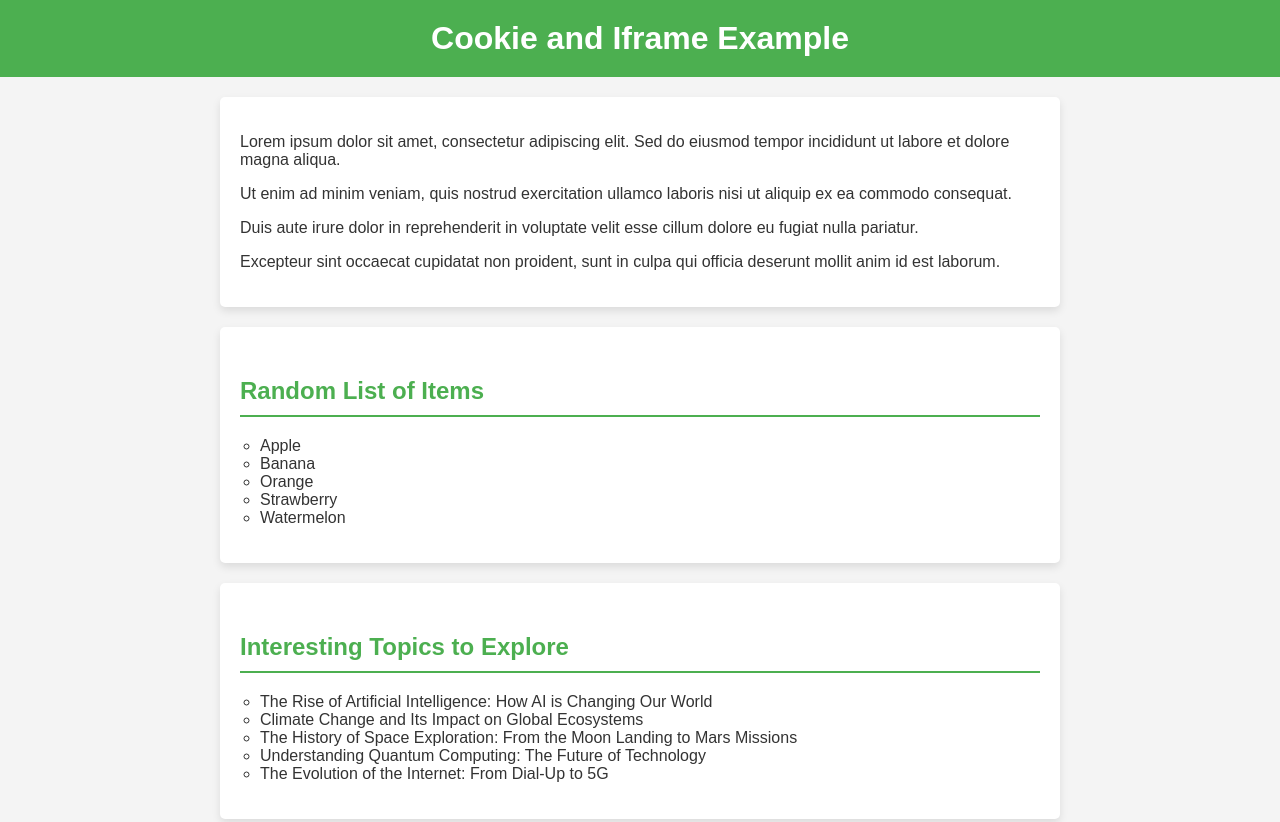
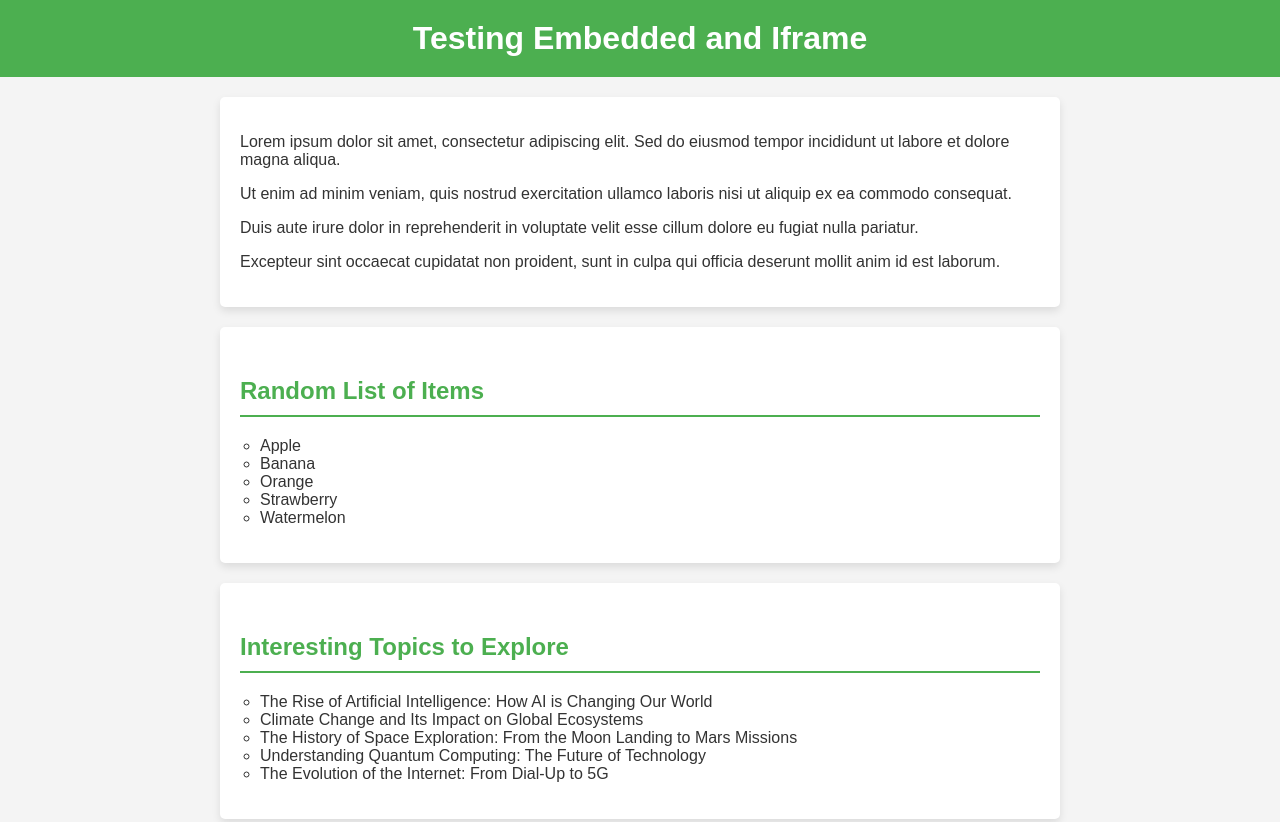
Before and after one commit to c06Herbieto/Testing.github.io, a plain HTML site: page index.html in a window 1280 px wide. Shown: the top 822 px of the page. Drawn offline with Linux system fonts and the light colour scheme.

Commit message:
Update index.html

```diff
--- a/index.html
+++ b/index.html
@@ -84,7 +84,7 @@
     </style>
 </head>
 <body>
-    <h1>Cookie and Iframe Example</h1>
+    <h1>Testing Embedded and Iframe</h1>
 
     <!-- Random Paragraphs -->
     <div id="randomContent">
```
